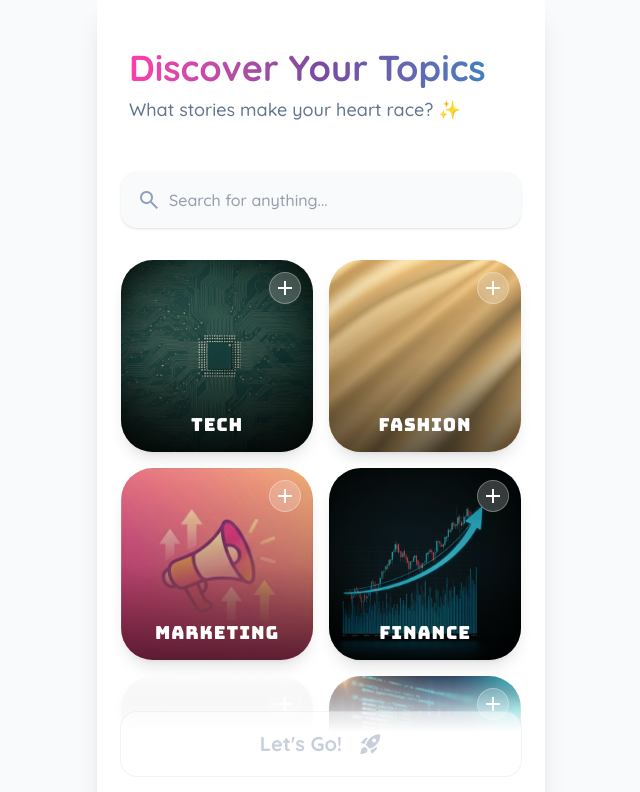
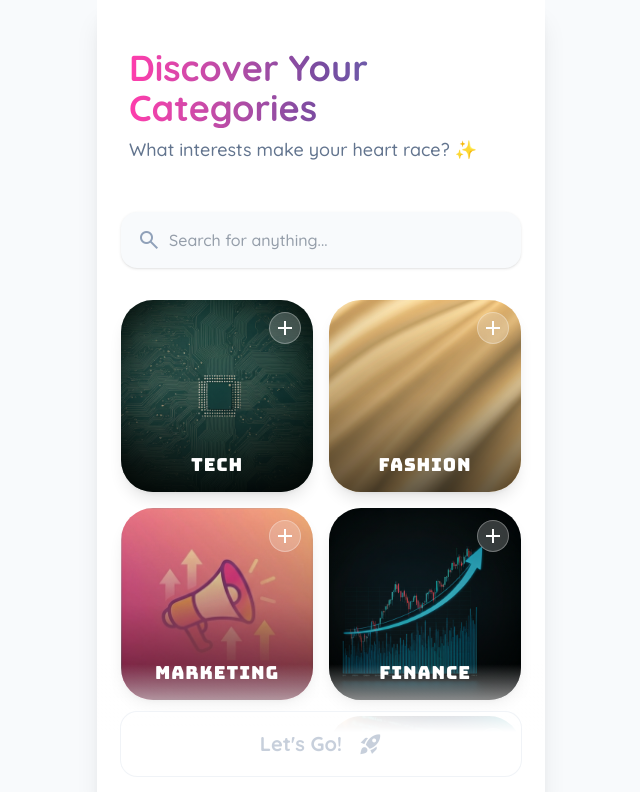
Before and after one commit to Sara-K/Clarity, a React (Vite) app: page /#/ in a window 1280 px wide. Shown: the top 792 px of the page, without its empty margins (319-959 px from the left). Built offline with nearby package versions, Linux system fonts and the light colour scheme; the HTML template or start-up script is replaced by a standard one.

Commit message:
Rename topics and categories

```diff
--- a/src/App.tsx
+++ b/src/App.tsx
@@ -1,7 +1,7 @@
 import React from 'react';
 import { HashRouter, Routes, Route } from 'react-router-dom';
-import OnboardingPage from './pages/OnboardingPage';
 import CategorySelectionPage from './pages/CategorySelectionPage';
+import TopicsSelectionPage from './pages/TopicsSelectionPage';
 
 const App: React.FC = () => {
 
@@ -9,8 +9,8 @@ const App: React.FC = () => {
     <HashRouter>
       <div className="max-w-md mx-auto min-h-screen bg-white shadow-xl relative overflow-hidden flex flex-col">
         <Routes>
-          <Route path="/" element={<OnboardingPage />} />
-          <Route path="/categories" element={<CategorySelectionPage />} />
+          <Route path="/" element={<CategorySelectionPage />} />
+          <Route path="/topics" element={<TopicsSelectionPage />} />
         </Routes>
       </div>
     </HashRouter>
--- a/src/components/features/TopicCard/TopicCard.types.ts
+++ b/src/components/features/CategoryCard/CategoryCard.types.ts
@@ -1,10 +1,10 @@
-export interface TopicCardProps {
-    topic: Topic;
+export interface CategoryCardProps {
+    category: Category;
     isSelected: boolean;
     onToggle: (id: string) => void;
 }
 
-export interface Topic {
+export interface Category {
     id: string;
     label: string;
     image?: string;
--- a/src/pages/CategorySelectionPage.tsx
+++ b/src/pages/CategorySelectionPage.tsx
@@ -2,26 +2,33 @@ import React, { useState } from 'react';
 import { useNavigate } from 'react-router-dom';
 import { Button } from '../components/ui/Button';
 import { Icon } from '../components/ui/Icons';
+import { CategoryCard } from '../components/features/CategoryCard';
+import { Category } from '../components/features/CategoryCard/CategoryCard.types';
 
-interface Category {
-    id: string;
-    label: string;
-    icon: string;
-}
+// Category Images
+import techImg from '../assets/tech.png';
+import fashionImg from '../assets/fashion.png';
+import financeImg from '../assets/finance.png';
+import travelImg from '../assets/Travel.png';
+import designImg from '../assets/design.png';
+import programmingImg from '../assets/programming.png';
+import cybersecurityImg from '../assets/cybersecurity.png';
+import marketingImg from '../assets/marketing.png';
 
 const CATEGORIES: Category[] = [
-    { id: 'ai', label: 'Artificial Intelligence', icon: 'psychology' },
-    { id: 'mobile', label: 'Mobile Development', icon: 'smartphone' },
-    { id: 'web', label: 'Web Development', icon: 'language' },
-    { id: 'design', label: 'UI/UX Design', icon: 'palette' },
-    { id: 'backend', label: 'Backend Systems', icon: 'dns' },
-    { id: 'devops', label: 'Cloud & DevOps', icon: 'cloud_done' },
-    { id: 'data', label: 'Data Science', icon: 'analytics' },
-    { id: 'security', label: 'Cybersecurity', icon: 'security' },
+  { id: 'tech', label: 'Tech', image: techImg },
+  { id: 'fashion', label: 'Fashion', image: fashionImg },
+  { id: 'marketing', label: 'Marketing', image: marketingImg },
+  { id: 'finance', label: 'Finance', image: financeImg },
+  { id: 'design', label: 'Design', image: designImg },
+  { id: 'programming', label: 'Programming', image: programmingImg },
+  { id: 'cybersecurity', label: 'Cybersecurity', image: cybersecurityImg },
+  { id: 'travel', label: 'Travel', image: travelImg },
 ];
 
 const CategorySelectionPage: React.FC = () => {
   const navigate = useNavigate();
+  const [searchQuery, setSearchQuery] = useState('');
   const [selectedCategories, setSelectedCategories] = useState<string[]>([]);
 
   const toggleCategory = (id: string) => {
@@ -30,67 +37,58 @@ const CategorySelectionPage: React.FC = () => {
     );
   };
 
-    const handleNext = () => {
-        console.log('Selected categories:', selectedCategories);
-    };
-
-    const handleSkip = () => {
-        console.log('Skip clicked');
-    };
+  const filteredCategories = CATEGORIES.filter(c =>
+    c.label.toLowerCase().includes(searchQuery.toLowerCase())
+  );
 
   return (
     <div className="flex flex-col h-screen bg-white font-display overflow-hidden relative">
       <div className="p-8 space-y-2 pt-12 shrink-0">
-                <h1 className="text-4xl font-bold gradient-text">Refine Your Interests</h1>
-                <p className="text-slate-500 font-medium text-lg">Select specific categories or skip for now. ✨</p>
+        <h1 className="text-4xl font-bold gradient-text">Discover Your Categories</h1>
+        <p className="text-slate-500 font-medium text-lg">What interests make your heart race? ✨</p>
       </div>
-
       <div className="px-6 py-4 flex-1 overflow-y-auto hide-scrollbar pb-40">
-                <div className="grid grid-cols-1 gap-4 mt-4">
-                    {CATEGORIES.map((category) => (
-                        <button
+        <div className="relative mb-8">
+          <Icon name="search" className="absolute left-4 top-1/2 -translate-y-1/2 text-slate-400" />
+          <input
+            type="text"
+            placeholder="Search for anything..."
+            value={searchQuery}
+            onChange={(e) => setSearchQuery(e.target.value)}
+            className="w-full h-14 bg-slate-50 border-none rounded-2xl pl-12 pr-4 text-slate-700 font-medium focus:ring-2 focus:ring-brand-pink outline-none transition-all shadow-sm"
+          />
+        </div>
+        <div className="grid grid-cols-2 gap-4">
+          {filteredCategories.map(category => (
+            <CategoryCard
               key={category.id}
-                            onClick={() => toggleCategory(category.id)}
-                            className={`flex items-center p-4 rounded-2xl border-2 transition-all duration-200 ${selectedCategories.includes(category.id)
-                                ? 'border-brand-pink bg-brand-pink/5 shadow-md'
-                                : 'border-slate-100 bg-slate-50 hover:bg-slate-100'
-                                }`}
-                        >
-                            <div className={`w-12 h-12 rounded-xl flex items-center justify-center mr-4 ${selectedCategories.includes(category.id) ? 'bg-brand-pink text-white' : 'bg-white text-slate-400'
-                                }`}>
-                                <Icon name={category.icon} />
-                            </div>
-                            <span className={`text-lg font-semibold ${selectedCategories.includes(category.id) ? 'text-slate-900' : 'text-slate-600'
-                                }`}>
-                                {category.label}
-                            </span>
-                            {selectedCategories.includes(category.id) && (
-                                <Icon name="check_circle" className="ml-auto text-brand-pink" />
-                            )}
-                        </button>
+              category={category}
+              isSelected={selectedCategories.includes(category.id)}
+              onToggle={toggleCategory}
+            />
           ))}
         </div>
       </div>
-
-            <div className="absolute bottom-0 left-0 right-0 p-6 bg-gradient-to-t from-white via-white to-transparent pt-12 z-50 flex flex-col gap-4">
+      <div className="absolute bottom-0 left-0 right-0 p-6 bg-gradient-to-t from-white via-white to-transparent pt-12 z-50">
+        <div className="relative">
+          {selectedCategories.length > 0 && (
+            <div className="absolute -inset-1 bg-gradient-to-r from-brand-pink via-brand-purple to-brand-blue rounded-3xl blur opacity-75 transition duration-1000 animate-pulse-slow"></div>
+          )}
           <Button
             fullWidth
-                    className="relative flex h-16 items-center justify-center rounded-2xl bg-white dark:bg-slate-900 transition-all duration-200 active:scale-95 shadow-xl border-none hover:bg-white dark:hover:bg-slate-900"
-                    onClick={handleNext}
+            className="relative flex h-16 w-full items-center justify-center rounded-2xl bg-white dark:bg-slate-900 transition-all duration-200 active:scale-95 shadow-xl border-none hover:bg-white dark:hover:bg-slate-900 hover:shadow-xl disabled:opacity-50 disabled:shadow-none disabled:ring-1 disabled:ring-slate-200"
             disabled={selectedCategories.length === 0}
+            onClick={() => navigate('/topics')}
           >
             <span className={`text-xl font-bold mr-2 ${selectedCategories.length === 0 ? 'text-slate-400' : 'gradient-text'}`}>
-                        Continue
+              Let's Go!
             </span>
-                    <Icon name="arrow_forward" className={selectedCategories.length === 0 ? 'text-slate-400' : 'text-brand-pink'} />
+            <Icon
+              name="rocket_launch"
+              className={selectedCategories.length === 0 ? 'text-slate-400' : 'text-brand-pink'}
+            />
           </Button>
-
-                <button
-                    onClick={handleSkip}
-                    className="text-slate-400 font-semibold text-lg hover:text-slate-600 transition-colors py-2"
-                >
-                    Skip for now
-                </button>
+        </div>
       </div>
     </div>
   );
--- a/src/pages/OnboardingPage.tsx
+++ /dev/null
@@ -1,97 +0,0 @@
-import React, { useState } from 'react';
-import { useNavigate } from 'react-router-dom';
-import { Button } from '../components/ui/Button';
-import { Icon } from '../components/ui/Icons';
-import { TopicCard } from '../components/features/TopicCard';
-import { Topic } from '../components/features/TopicCard/TopicCard.types';
-
-// Topic Images
-import techImg from '../assets/tech.png';
-import fashionImg from '../assets/fashion.png';
-import financeImg from '../assets/finance.png';
-import travelImg from '../assets/Travel.png';
-import designImg from '../assets/design.png';
-import programmingImg from '../assets/programming.png';
-import cybersecurityImg from '../assets/cybersecurity.png';
-import marketingImg from '../assets/marketing.png';
-
-const TOPICS: Topic[] = [
-  { id: 'tech', label: 'Tech', image: techImg },
-  { id: 'fashion', label: 'Fashion', image: fashionImg },
-  { id: 'marketing', label: 'Marketing', image: marketingImg },
-  { id: 'finance', label: 'Finance', image: financeImg },
-  { id: 'design', label: 'Design', image: designImg },
-  { id: 'programming', label: 'Programming', image: programmingImg },
-  { id: 'cybersecurity', label: 'Cybersecurity', image: cybersecurityImg },
-  { id: 'travel', label: 'Travel', image: travelImg },
-];
-
-const OnboardingPage: React.FC = () => {
-  const navigate = useNavigate();
-  const [searchQuery, setSearchQuery] = useState('');
-  const [selectedTopics, setSelectedTopics] = useState<string[]>([]);
-
-  const toggleTopic = (id: string) => {
-    setSelectedTopics(prev =>
-      prev.includes(id) ? prev.filter(t => t !== id) : [...prev, id]
-    );
-  };
-
-  const filteredTopics = TOPICS.filter(t =>
-    t.label.toLowerCase().includes(searchQuery.toLowerCase())
-  );
-
-  return (
-    <div className="flex flex-col h-screen bg-white font-display overflow-hidden relative">
-      <div className="p-8 space-y-2 pt-12 shrink-0">
-        <h1 className="text-4xl font-bold gradient-text">Discover Your Topics</h1>
-        <p className="text-slate-500 font-medium text-lg">What stories make your heart race? ✨</p>
-      </div>
-      <div className="px-6 py-4 flex-1 overflow-y-auto hide-scrollbar pb-40">
-        <div className="relative mb-8">
-          <Icon name="search" className="absolute left-4 top-1/2 -translate-y-1/2 text-slate-400" />
-          <input
-            type="text"
-            placeholder="Search for anything..."
-            value={searchQuery}
-            onChange={(e) => setSearchQuery(e.target.value)}
-            className="w-full h-14 bg-slate-50 border-none rounded-2xl pl-12 pr-4 text-slate-700 font-medium focus:ring-2 focus:ring-brand-pink outline-none transition-all shadow-sm"
-          />
-        </div>
-        <div className="grid grid-cols-2 gap-4">
-          {filteredTopics.map(topic => (
-            <TopicCard
-              key={topic.id}
-              topic={topic}
-              isSelected={selectedTopics.includes(topic.id)}
-              onToggle={toggleTopic}
-            />
-          ))}
-        </div>
-      </div>
-      <div className="absolute bottom-0 left-0 right-0 p-6 bg-gradient-to-t from-white via-white to-transparent pt-12 z-50">
-        <div className="relative">
-          {selectedTopics.length > 0 && (
-            <div className="absolute -inset-1 bg-gradient-to-r from-brand-pink via-brand-purple to-brand-blue rounded-3xl blur opacity-75 transition duration-1000 animate-pulse-slow"></div>
-          )}
-          <Button
-            fullWidth
-            className="relative flex h-16 w-full items-center justify-center rounded-2xl bg-white dark:bg-slate-900 transition-all duration-200 active:scale-95 shadow-xl border-none hover:bg-white dark:hover:bg-slate-900 hover:shadow-xl disabled:opacity-50 disabled:shadow-none disabled:ring-1 disabled:ring-slate-200"
-            disabled={selectedTopics.length === 0}
-            onClick={() => navigate('/categories')}
-          >
-            <span className={`text-xl font-bold mr-2 ${selectedTopics.length === 0 ? 'text-slate-400' : 'gradient-text'}`}>
-              Let's Go!
-            </span>
-            <Icon
-              name="rocket_launch"
-              className={selectedTopics.length === 0 ? 'text-slate-400' : 'text-brand-pink'}
-            />
-          </Button>
-        </div>
-      </div>
-    </div>
-  );
-};
-
-export default OnboardingPage;
--- /dev/null
+++ b/src/pages/TopicsSelectionPage.tsx
@@ -0,0 +1,99 @@
+import React, { useState } from 'react';
+import { useNavigate } from 'react-router-dom';
+import { Button } from '../components/ui/Button';
+import { Icon } from '../components/ui/Icons';
+
+interface Topic {
+    id: string;
+    label: string;
+    icon: string;
+}
+
+const TOPICS: Topic[] = [
+    { id: 'ai', label: 'Artificial Intelligence', icon: 'psychology' },
+    { id: 'mobile', label: 'Mobile Development', icon: 'smartphone' },
+    { id: 'web', label: 'Web Development', icon: 'language' },
+    { id: 'design', label: 'UI/UX Design', icon: 'palette' },
+    { id: 'backend', label: 'Backend Systems', icon: 'dns' },
+    { id: 'devops', label: 'Cloud & DevOps', icon: 'cloud_done' },
+    { id: 'data', label: 'Data Science', icon: 'analytics' },
+    { id: 'security', label: 'Cybersecurity', icon: 'security' },
+];
+
+const TopicsSelectionPage: React.FC = () => {
+    const navigate = useNavigate();
+    const [selectedTopics, setSelectedTopics] = useState<string[]>([]);
+
+    const toggleTopic = (id: string) => {
+        setSelectedTopics(prev =>
+            prev.includes(id) ? prev.filter(t => t !== id) : [...prev, id]
+        );
+    };
+
+    const handleNext = () => {
+        console.log('Selected topics:', selectedTopics);
+    };
+
+    const handleSkip = () => {
+        console.log('Skip clicked');
+    };
+
+    return (
+        <div className="flex flex-col h-screen bg-white font-display overflow-hidden relative">
+            <div className="p-8 space-y-2 pt-12 shrink-0">
+                <h1 className="text-4xl font-bold gradient-text">Refine Your Interests</h1>
+                <p className="text-slate-500 font-medium text-lg">Select specific topics or skip for now. ✨</p>
+            </div>
+
+            <div className="px-6 py-4 flex-1 overflow-y-auto hide-scrollbar pb-40">
+                <div className="grid grid-cols-1 gap-4 mt-4">
+                    {TOPICS.map((topic) => (
+                        <button
+                            key={topic.id}
+                            onClick={() => toggleTopic(topic.id)}
+                            className={`flex items-center p-4 rounded-2xl border-2 transition-all duration-200 ${selectedTopics.includes(topic.id)
+                                ? 'border-brand-pink bg-brand-pink/5 shadow-md'
+                                : 'border-slate-100 bg-slate-50 hover:bg-slate-100'
+                                }`}
+                        >
+                            <div className={`w-12 h-12 rounded-xl flex items-center justify-center mr-4 ${selectedTopics.includes(topic.id) ? 'bg-brand-pink text-white' : 'bg-white text-slate-400'
+                                }`}>
+                                <Icon name={topic.icon} />
+                            </div>
+                            <span className={`text-lg font-semibold ${selectedTopics.includes(topic.id) ? 'text-slate-900' : 'text-slate-600'
+                                }`}>
+                                {topic.label}
+                            </span>
+                            {selectedTopics.includes(topic.id) && (
+                                <Icon name="check_circle" className="ml-auto text-brand-pink" />
+                            )}
+                        </button>
+                    ))}
+                </div>
+            </div>
+
+            <div className="absolute bottom-0 left-0 right-0 p-6 bg-gradient-to-t from-white via-white to-transparent pt-12 z-50 flex flex-col gap-4">
+                <Button
+                    fullWidth
+                    className="relative flex h-16 items-center justify-center rounded-2xl bg-white dark:bg-slate-900 transition-all duration-200 active:scale-95 shadow-xl border-none hover:bg-white dark:hover:bg-slate-900"
+                    onClick={handleNext}
+                    disabled={selectedTopics.length === 0}
+                >
+                    <span className={`text-xl font-bold mr-2 ${selectedTopics.length === 0 ? 'text-slate-400' : 'gradient-text'}`}>
+                        Continue
+                    </span>
+                    <Icon name="arrow_forward" className={selectedTopics.length === 0 ? 'text-slate-400' : 'text-brand-pink'} />
+                </Button>
+
+                <button
+                    onClick={handleSkip}
+                    className="text-slate-400 font-semibold text-lg hover:text-slate-600 transition-colors py-2"
+                >
+                    Skip for now
+                </button>
+            </div>
+        </div>
+    );
+};
+
+export default TopicsSelectionPage;
```
Also changed, not shown: src/components/features/CategoryCard/index.tsx (renamed from src/components/features/TopicCard/index.tsx, +9 -9 lines). Lines whose indentation alone changed are shown as unchanged.
